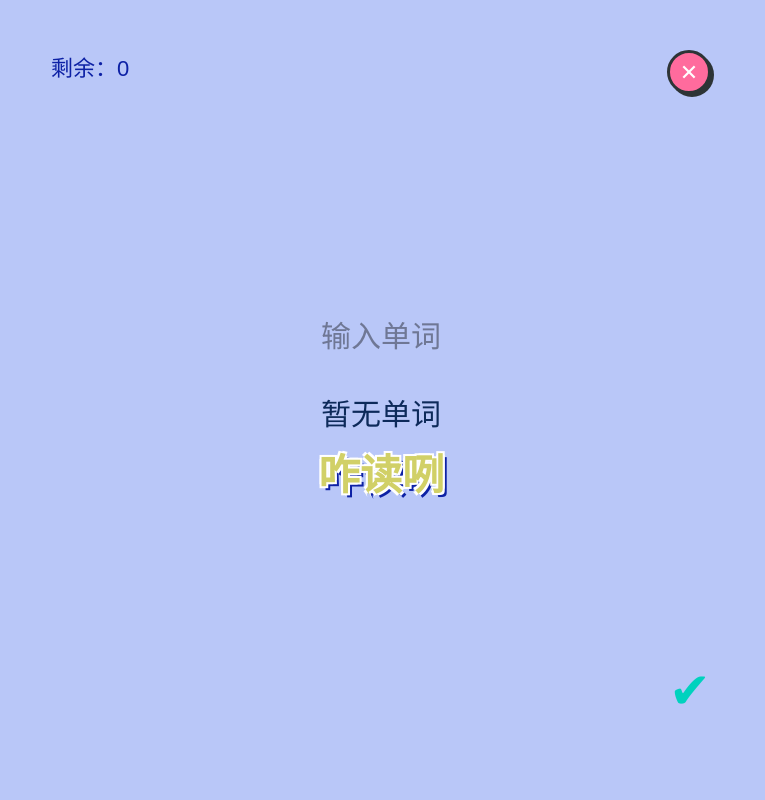
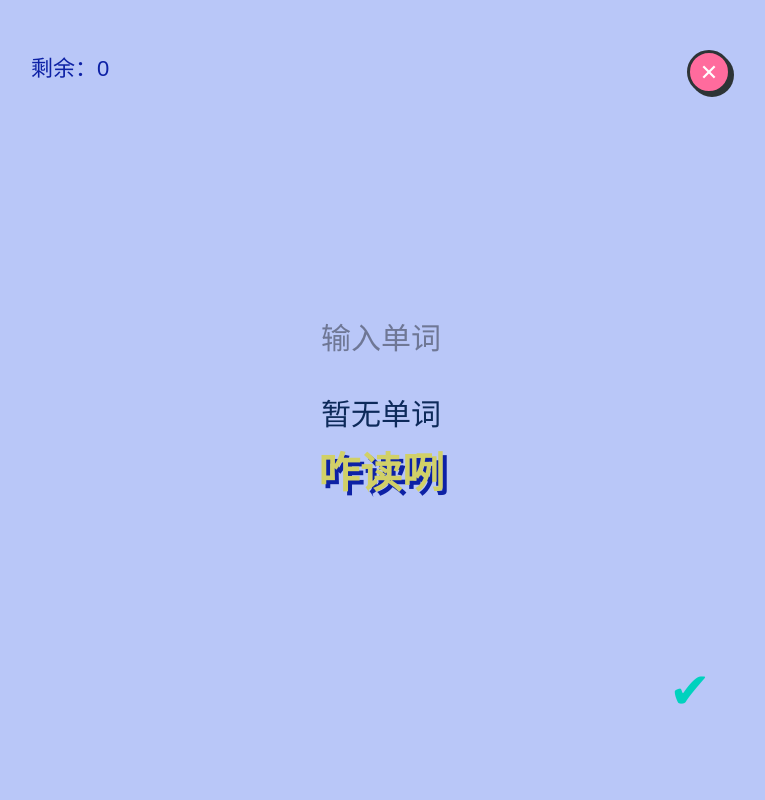
Before and after one commit to bslatag/WordPoP, a Flask app: page /writing/practice in a window 1280 px wide. Shown: the whole page, without its empty margins (259-1024 px from the left). Run offline with Flask 3, Linux system fonts and the light colour scheme; data that the repository does not hold is empty; some web fonts are replaced.

Commit message:
Update writing_practice.html

```diff
--- a/templates/writing_practice.html
+++ b/templates/writing_practice.html
@@ -32,11 +32,11 @@ body {
   flex-direction: column;
   align-items: center;
   justify-content: center;
-  gap: 16px;
+  gap: 14px;
 }
 .progress {
   position: absolute;
-  top: 50px; left: -30px;
+  top: 50px; left: -50px;
   font-family: 'Microsoft YaHei', sans-serif;
   font-size: 22px;
   color:#0D21A5;
@@ -45,7 +45,7 @@ body {
 }
 .back-btn {
   position: absolute;
-  top: 50px; right: -30px;
+  top: 50px; right: -50px;
   width: 44px; height: 44px;
   border-radius: 50%;
   background: var(--accent-pink);
@@ -94,12 +94,7 @@ body {
   font-size: 42px;
   font-weight: bold;
   color: #D1D067;
-  text-shadow:
-    -2px -2px 0 #fff,
-     2px -2px 0 #fff,
-    -2px  2px 0 #fff,
-     2px 2px 0 #fff,
-     4px 4px 0 #0D21A5;
+  text-shadow: 4px 4px 0 #0D21A5;
   cursor: pointer;
   font-family: 'ZCOOL KuaiLe', cursive;
   line-height: 1;
@@ -109,7 +104,7 @@ body {
 }
 .speak-btn:active {
   transform: translate(2px, 2px);
-  box-shadow: none;
+  text-shadow: 2px 2px 0 #0D21A5;
 }
 .confirm-btn {
   position: absolute;
@@ -141,7 +136,6 @@ body {
 let wordItems = [], requiredCorrect = 3, order = 'random', wordProgress = {}, current = null, answerShown = false, infoTimer = null, remainingCount = 0;
 const infoEl = document.getElementById('info'), inputBox = document.getElementById('inputBox');
 
-// --- 语音引擎预热（修复延迟） ---
 let speechReady = false;
 function warmUpSpeech() {
   if (speechReady) return;
```
